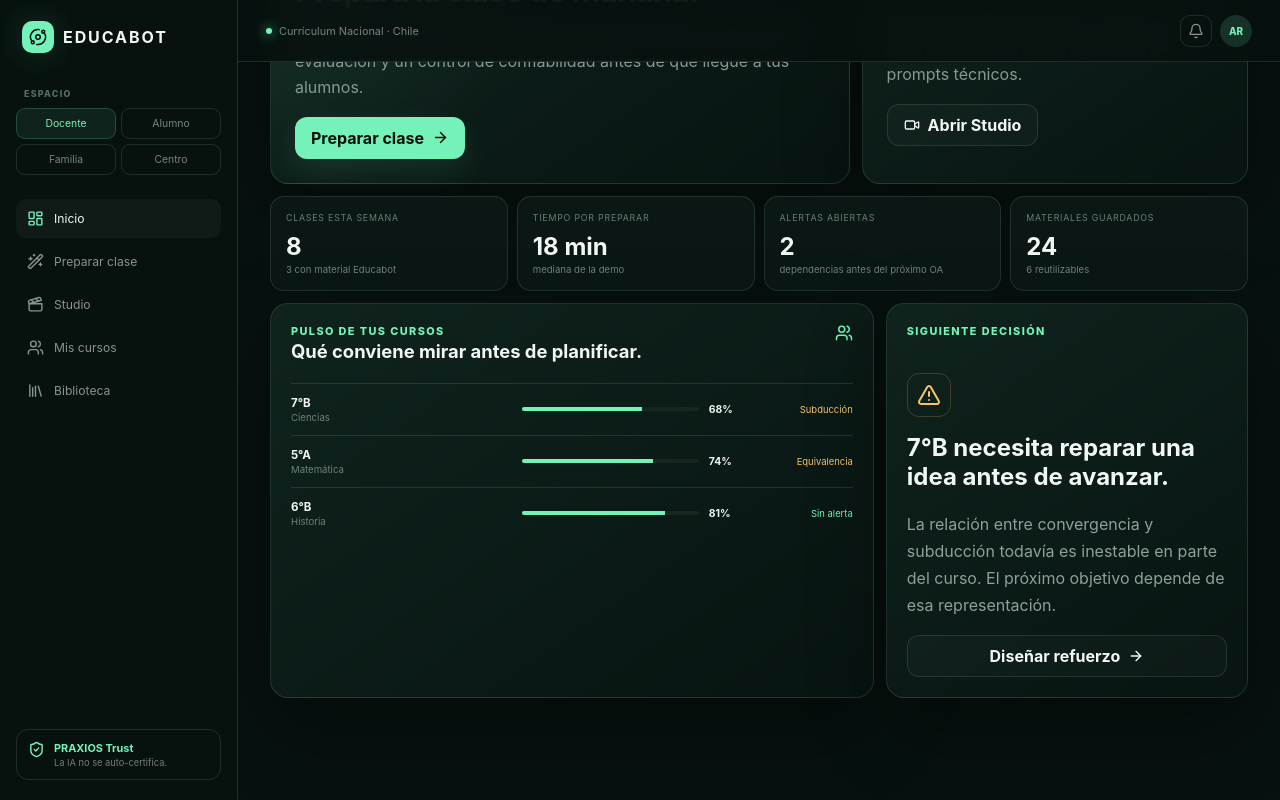
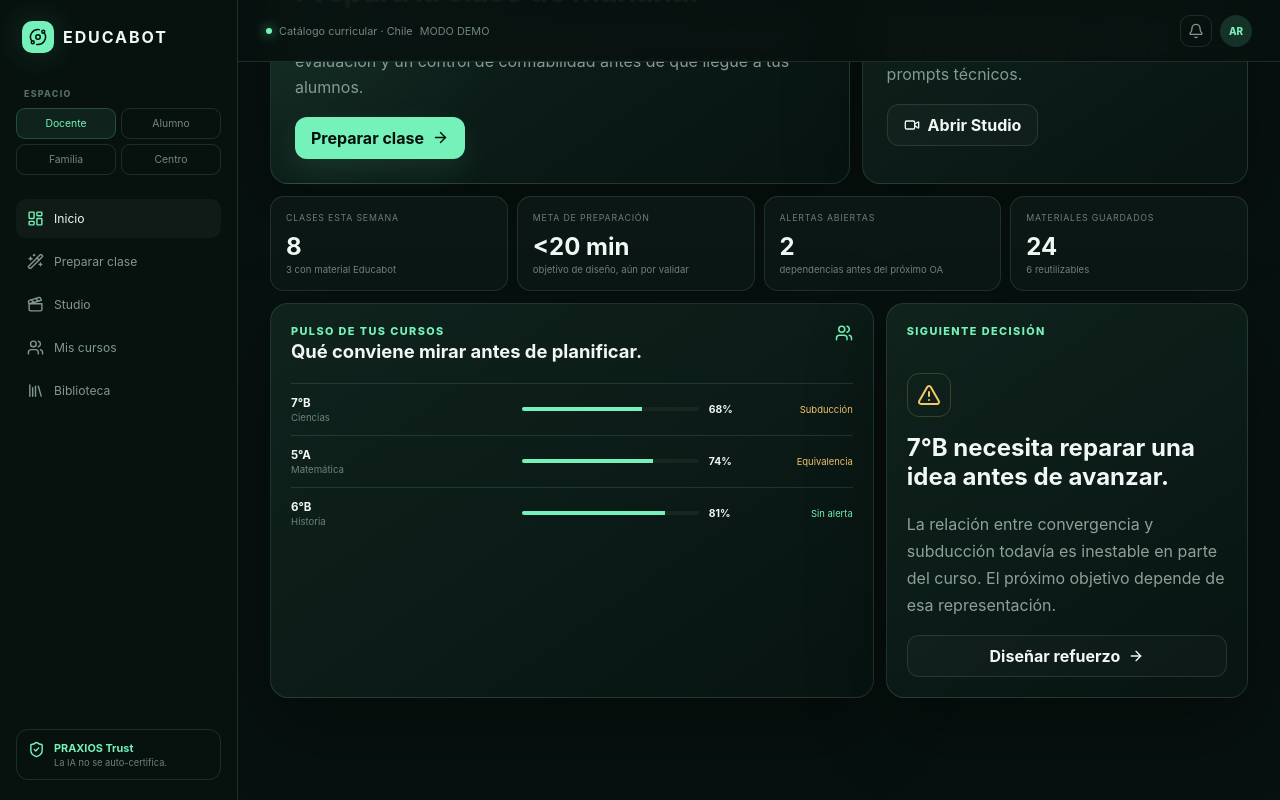
Before and after one commit to deepanalytica/praxios, a React (Vite) app: page / in a window 1280 px wide. Both pictures are taken after a click on the button "Preparar una clase". Shown: the part 410-1210 px from the top of the page. Built offline with nearby package versions, Linux system fonts and the light colour scheme.

Commit message:
fix: label simulated product data and remove unvalidated metric

```diff
--- a/src/App.tsx
+++ b/src/App.tsx
@@ -123,7 +123,7 @@ function AppShell({ onExit }: { onExit: () => void }) {
       </aside>
       <main>
         <header>
-          <div><span className="dot" />Currículum Nacional · Chile</div>
+          <div><span className="dot" />Catálogo curricular · Chile <span className="demo-badge">MODO DEMO</span></div>
           <div className="top-actions">
             <button className="icon-button" aria-label="Notificaciones"><Bell size={16} /></button>
             <button className="avatar">AR</button>
@@ -175,7 +175,7 @@ function TeacherHome({ onPrepare, onStudio }: { onPrepare: () => void; onStudio:
 
       <div className="metricgrid">
         <Metric label="CLASES ESTA SEMANA" value="8" note="3 con material Educabot" />
-        <Metric label="TIEMPO POR PREPARAR" value="18 min" note="mediana de la demo" />
+        <Metric label="META DE PREPARACIÓN" value="<20 min" note="objetivo de diseño, aún por validar" />
         <Metric label="ALERTAS ABIERTAS" value="2" note="dependencias antes del próximo OA" />
         <Metric label="MATERIALES GUARDADOS" value="24" note="6 reutilizables" />
       </div>
```
